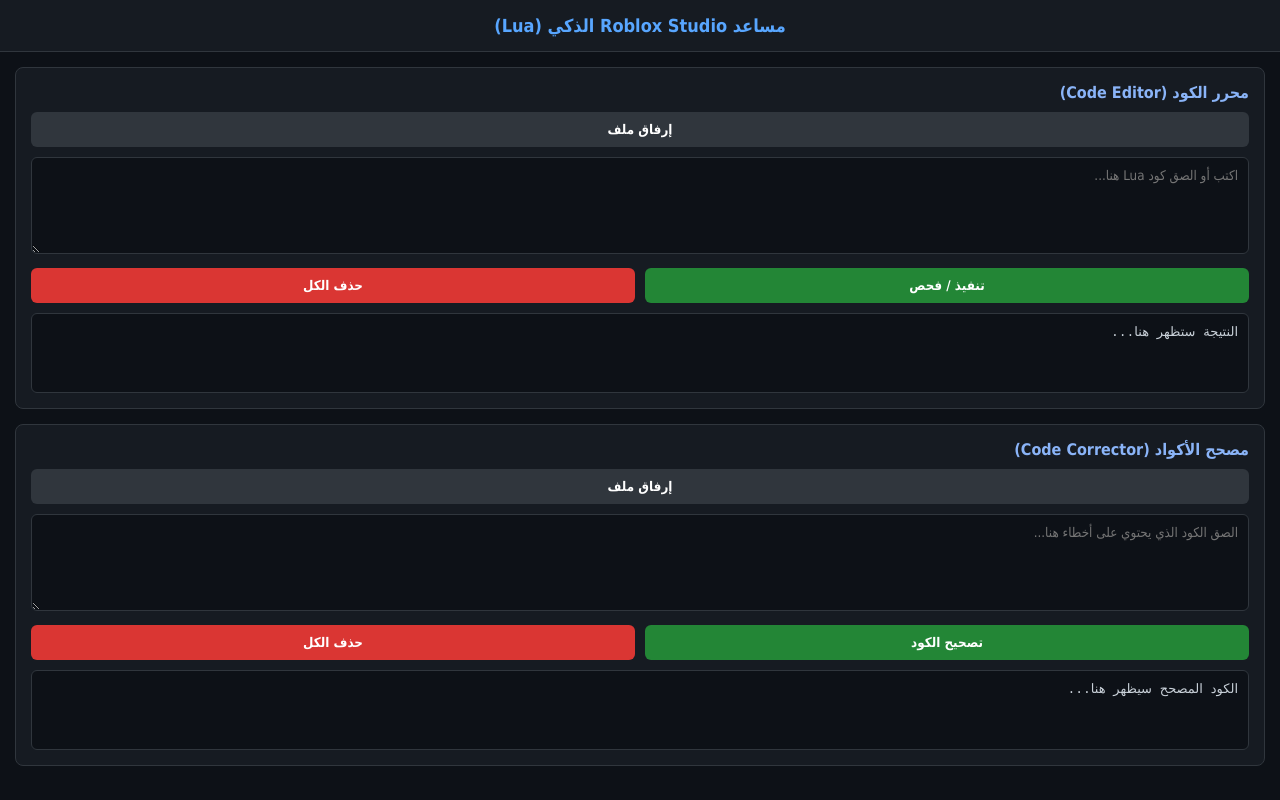
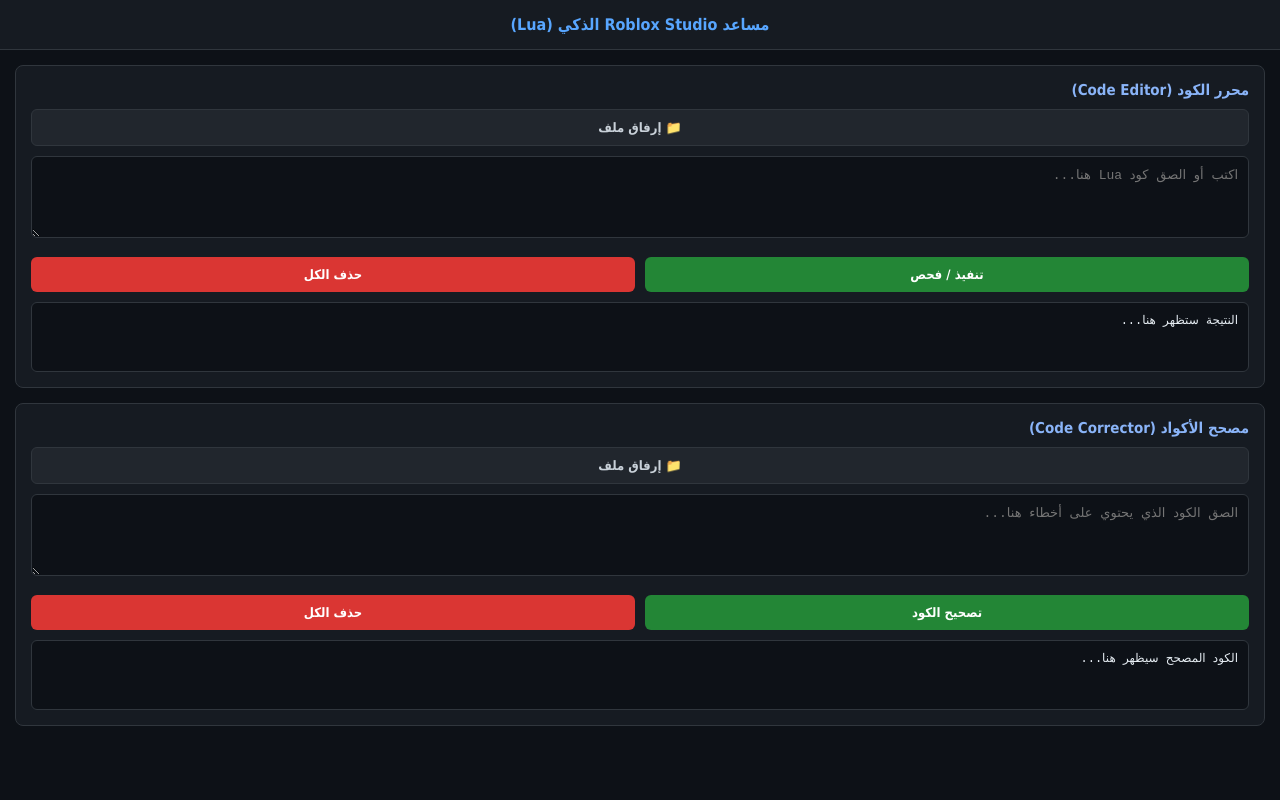
Before and after one commit to Aa0566066500/Ai_lua81, a website: page public/index.html in a window 1280 px wide. Drawn offline with Linux system fonts and the light colour scheme.

Commit message:
Update index.html

```diff
--- a/public/index.html
+++ b/public/index.html
@@ -8,32 +8,32 @@
         * { box-sizing: border-box; margin: 0; padding: 0; font-family: Tahoma, sans-serif; }
         body { background-color: #0d1117; color: #c9d1d9; height: 100vh; display: flex; flex-direction: column; overflow: hidden; }
 
-        /* الهيدر العلوي الثابت مع إمكانية التمرير للمحتوى تحته */
-        header { background: #161b22; padding: 15px; text-align: center; border-bottom: 1px solid #30363d; flex-shrink: 0; z-index: 10; }
-        header h1 { font-size: 18px; color: #58a6ff; }
+        /* هيدر محسّن يتكيف مع مساحة الهاتف العلوي ولا يختفي */
+        header { background: #161b22; padding: max(15px, env(safe-area-inset-top)) 15px 15px 15px; text-align: center; border-bottom: 1px solid #30363d; flex-shrink: 0; z-index: 10; }
+        header h1 { font-size: 16px; color: #58a6ff; font-weight: bold; }
 
-        /* حاوية المحتوى الرئيسية مع التمرير السليم */
+        /* حاوية قابلة للتمرير بسلاسة لضمان رؤية جميع العناصر */
         .main-container { flex: 1; overflow-y: auto; padding: 15px; display: flex; flex-direction: column; gap: 15px; }
 
         .section-box { background: #161b22; border: 1px solid #30363d; border-radius: 8px; padding: 15px; }
-        .section-box h3 { margin-bottom: 10px; color: #8ab4f8; font-size: 16px; }
+        .section-box h3 { margin-bottom: 10px; color: #8ab4f8; font-size: 15px; }
 
-        textarea, input[type="file"] { width: 100%; background: #0d1117; border: 1px solid #30363d; color: #fff; padding: 10px; border-radius: 6px; margin-bottom: 10px; resize: vertical; }
+        textarea, input[type="file"] { width: 100%; background: #0d1117; border: 1px solid #30363d; color: #fff; padding: 10px; border-radius: 6px; margin-bottom: 10px; resize: vertical; font-family: monospace; font-size: 13px; }
 
-        .btn-group { display: flex; gap: 10px; }
-        button { padding: 10px 15px; border: none; border-radius: 6px; cursor: pointer; font-weight: bold; }
+        .btn-group { display: flex; gap: 10px; margin-top: 5px; }
+        button { padding: 10px 15px; border: none; border-radius: 6px; cursor: pointer; font-weight: bold; font-size: 13px; }
         .btn-green { background: #238636; color: #fff; flex: 1; }
         .btn-green:hover { background: #2ea043; }
         .btn-red { background: #da3633; color: #fff; flex: 1; }
         .btn-red:hover { background: #f85149; }
 
-        /* تصميم معاينة الملف المرفق مع زر X للإلغاء */
-        .file-preview { display: flex; align-items: center; justify-content: space-between; background: #21262d; padding: 8px 12px; border-radius: 6px; margin-bottom: 10px; font-size: 14px; }
-        .file-preview span { color: #7ee787; overflow: hidden; text-overflow: ellipsis; white-space: nowrap; max-width: 80%; }
-        .remove-file-btn { background: transparent; color: #f85149; border: none; font-size: 16px; cursor: pointer; padding: 0 5px; }
+        /* معاينة الملف المرفق مع زر X للإلغاء */
+        .file-preview { display: flex; align-items: center; justify-content: space-between; background: #21262d; padding: 8px 12px; border-radius: 6px; margin-bottom: 10px; font-size: 13px; border: 1px solid #30363d; }
+        .file-preview span { color: #7ee787; overflow: hidden; text-overflow: ellipsis; white-space: nowrap; max-width: 85%; }
+        .remove-file-btn { background: transparent; color: #f85149; border: none; font-size: 16px; cursor: pointer; padding: 0 5px; font-weight: bold; }
         .remove-file-btn:hover { color: #ff7b72; }
 
-        .output-box { background: #0d1117; border: 1px solid #30363d; padding: 10px; border-radius: 6px; min-height: 80px; white-space: pre-wrap; margin-top: 10px; font-family: monospace; }
+        .output-box { background: #0d1117; border: 1px solid #30363d; padding: 10px; border-radius: 6px; min-height: 70px; white-space: pre-wrap; margin-top: 10px; font-family: monospace; font-size: 12px; color: #e6edf3; }
     </style>
 </head>
 <body>
@@ -47,9 +47,9 @@
         <div class="section-box">
             <h3>محرر الكود (Code Editor)</h3>
             <input type="file" id="editorFileInput" style="display:none;" onchange="handleFileSelect('editor')">
-            <button onclick="document.getElementById('editorFileInput').click()" style="background:#30363d; color:#fff; width:100%; margin-bottom:10px;">إرفاق ملف</button>
+            <button onclick="document.getElementById('editorFileInput').click()" style="background:#21262d; border:1px solid #30363d; color:#c9d1d9; width:100%; margin-bottom:10px;">📁 إرفاق ملف</button>
             <div id="editorFileContainer"></div>
-            <textarea id="editorCode" placeholder="اكتب أو الصق كود Lua هنا..." rows="5"></textarea>
+            <textarea id="editorCode" placeholder="اكتب أو الصق كود Lua هنا..." rows="4"></textarea>
             <div class="btn-group">
                 <button class="btn-green" onclick="runEditorAction()">تنفيذ / فحص</button>
                 <button class="btn-red" onclick="clearEditor()">حذف الكل</button>
@@ -61,9 +61,9 @@
         <div class="section-box">
             <h3>مصحح الأكواد (Code Corrector)</h3>
             <input type="file" id="correctorFileInput" style="display:none;" onchange="handleFileSelect('corrector')">
-            <button onclick="document.getElementById('correctorFileInput').click()" style="background:#30363d; color:#fff; width:100%; margin-bottom:10px;">إرفاق ملف</button>
+            <button onclick="document.getElementById('correctorFileInput').click()" style="background:#21262d; border:1px solid #30363d; color:#c9d1d9; width:100%; margin-bottom:10px;">📁 إرفاق ملف</button>
             <div id="correctorFileContainer"></div>
-            <textarea id="correctorCode" placeholder="الصق الكود الذي يحتوي على أخطاء هنا..." rows="5"></textarea>
+            <textarea id="correctorCode" placeholder="الصق الكود الذي يحتوي على أخطاء هنا..." rows="4"></textarea>
             <div class="btn-group">
                 <button class="btn-green" onclick="runCorrectorAction()">تصحيح الكود</button>
                 <button class="btn-red" onclick="clearCorrector()">حذف الكل</button>
```
